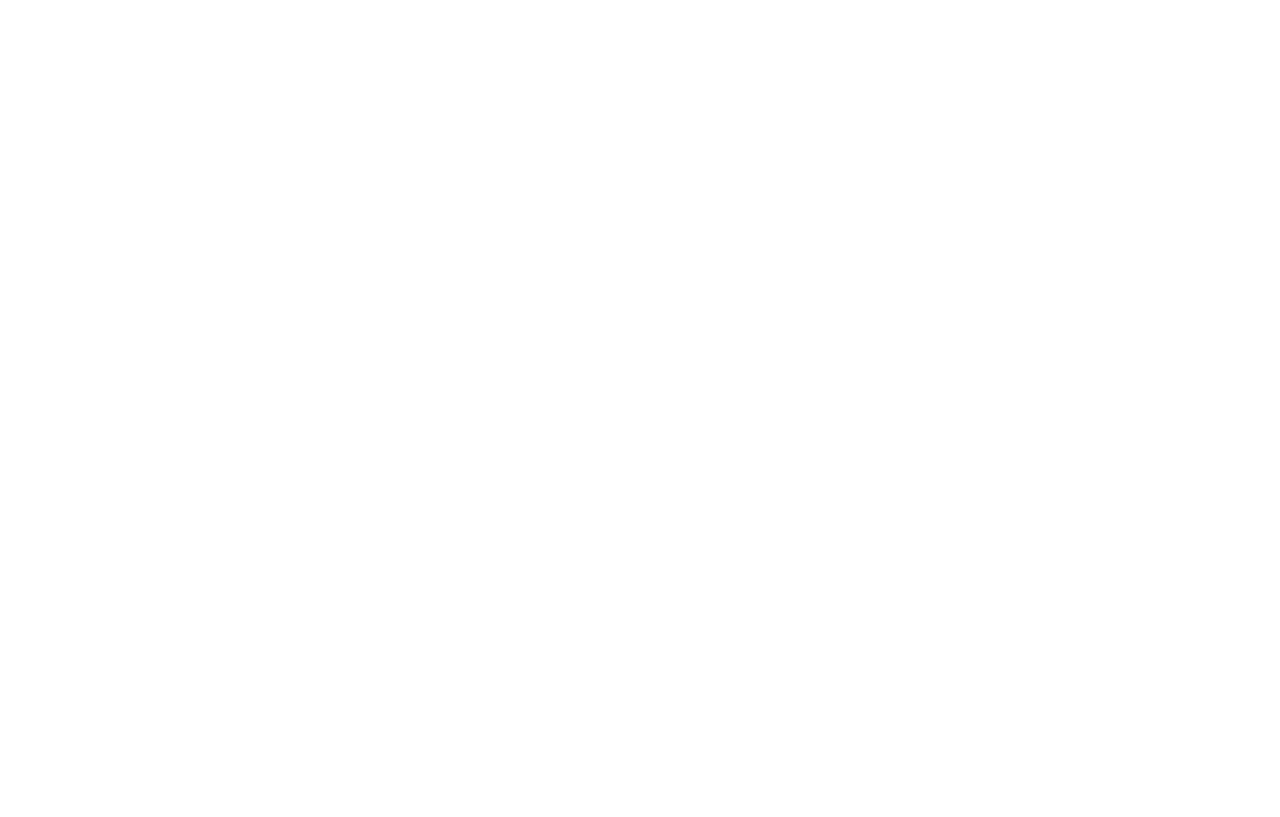
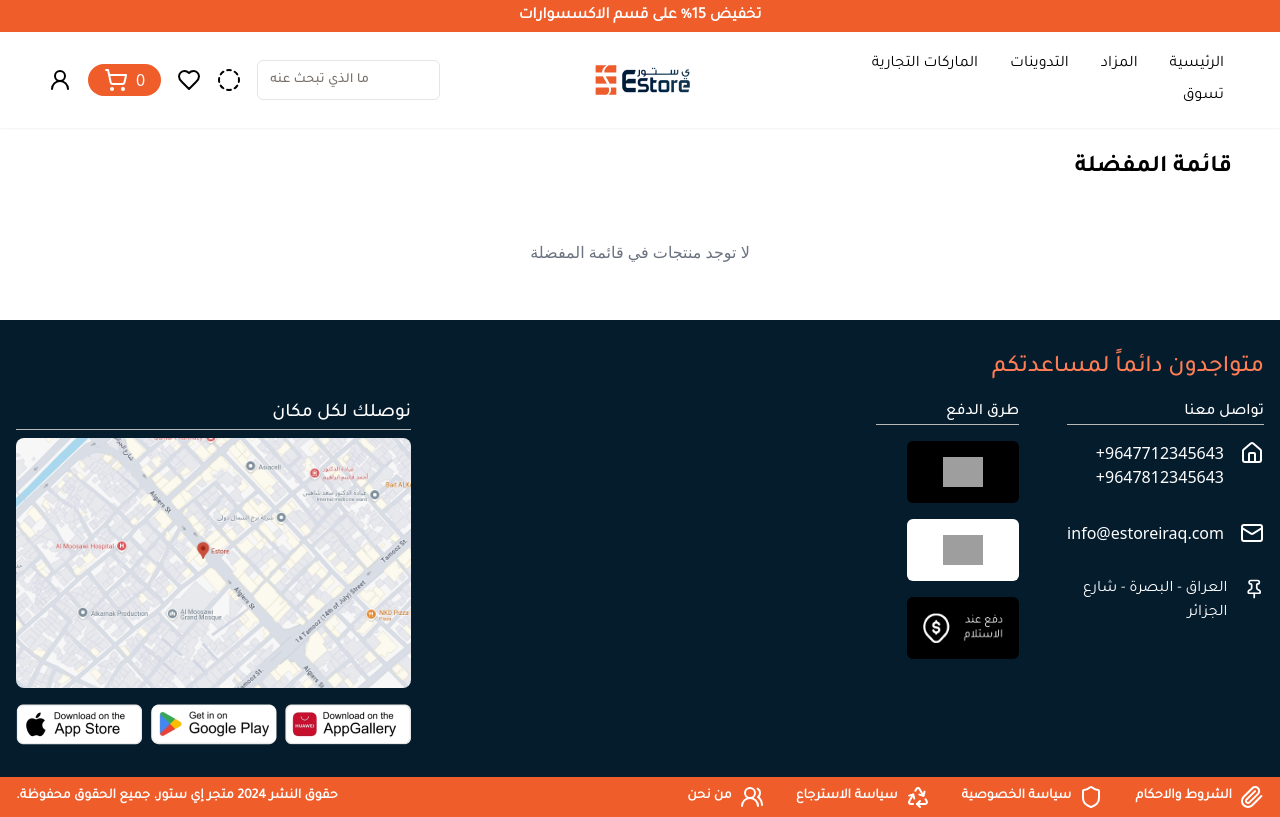
Before and after one commit to devhouse-org/e-store-frontend, a React (Vite) app: page /wishlist in a window 1280 px wide. Before the commit this address had no page. Built offline with nearby package versions, Linux system fonts and the light colour scheme; grey boxes are pictures that could not be loaded.

Commit message:
wishlist created

```diff
--- a/src/App.tsx
+++ b/src/App.tsx
@@ -16,6 +16,7 @@
 import Login from "./pages/auth/Login";
 import Signup from "./pages/auth/Signup";
 import { CartProvider } from "./context/CartContext";
+import Wishlist from "@/pages/Wishlist";
 
 function App() {
   return (
@@ -37,6 +38,7 @@
             {/* <Route path="/product/:id" element={<Product />} /> */}
 
             <Route path="/dashboard" element={<Dashboard />} />
+            <Route path="/wishlist" element={<Wishlist />} />
           </Route>
           {/* Auth routes */}
           <Route path="/login" element={<Login />} />
--- a/src/components/Navbar.tsx
+++ b/src/components/Navbar.tsx
@@ -3,6 +3,7 @@
 import CustomInput from "./CustomInput";
 import { Link, NavLink } from "react-router-dom";
 import { useCartStore } from "../store/useCartStore";
+import { useWishlistStore } from "../store/useWishlistStore";
 
 type Props = {
   hasAd?: boolean;
@@ -40,6 +41,7 @@
 
 const Navbar = (props: Props) => {
   const cartCount = useCartStore((state) => state.cartCount);
+  const wishlistCount = useWishlistStore((state) => state.wishlistCount);
 
   return (
     <div className="bg-white shadow-sm overflow-hidden">
@@ -80,7 +82,14 @@
               <ShoppingCart className="" />
               <p className="hidden md:block">{cartCount}</p>
             </Link>
-            <Heart className="hover:text-blue-500 transition ease-in-out cursor-pointer" />
+            <Link to="/wishlist" className="relative">
+              <Heart className="hover:text-blue-500 transition ease-in-out cursor-pointer" />
+              {wishlistCount > 0 && (
+                <span className="absolute -top-2 -right-2 bg-orange-500 text-white rounded-full w-4 h-4 flex items-center justify-center text-xs">
+                  {wishlistCount}
+                </span>
+              )}
+            </Link>
             <CircleDashed className="hover:text-blue-500 transition ease-in-out cursor-pointer" />
             <div className="hidden md:block">
               <CustomInput placeholder="ما الذي تبحث عنه" />
--- /dev/null
+++ b/src/pages/Wishlist.tsx
@@ -0,0 +1,25 @@
+import { useWishlistStore } from "@/store/useWishlistStore";
+import ProductCard from "@/components/ProductCard";
+
+const Wishlist = () => {
+  const { wishlist, removeFromWishlist } = useWishlistStore();
+
+  return (
+    <div className="px-12 py-6">
+      <h1 className="text-2xl font-tajawal-bold mb-6">قائمة المفضلة</h1>
+      {wishlist.length === 0 ? (
+        <div className="text-center py-8">
+          <p className="text-gray-500">لا توجد منتجات في قائمة المفضلة</p>
+        </div>
+      ) : (
+        <div className="grid grid-cols-1 md:grid-cols-3 lg:grid-cols-5 gap-4">
+          {wishlist.map((product) => (
+            <ProductCard key={product.id} product={product} size="lg" />
+          ))}
+        </div>
+      )}
+    </div>
+  );
+};
+
+export default Wishlist;
--- a/src/pages/products/Product.tsx
+++ b/src/pages/products/Product.tsx
@@ -23,6 +23,7 @@
 import { useNavigate, useParams } from "react-router-dom";
 import { getProductById, products } from "@/utils/data/products";
 import { reviews } from "@/utils/data/reviews";
+import { useWishlistStore } from "@/store/useWishlistStore";
 
 const Product = () => {
   const addToCart = useCartStore((state) => state.addToCart);
@@ -80,6 +81,10 @@
 
   const storageOptions = ["512 GB", "256 GB", "128 GB"];
 
+  const { addToWishlist, removeFromWishlist, isWishlisted } =
+    useWishlistStore();
+  const isInWishlist = product ? isWishlisted(product.id) : false;
+
   const handleAddToCart = () => {
     if (product) {
       addToCart({
@@ -96,6 +101,16 @@
   const handleBuyNow = () => {
     handleAddToCart();
     navigate("/cart");
+  };
+
+  const handleWishlistClick = () => {
+    if (product) {
+      if (isInWishlist) {
+        removeFromWishlist(product.id);
+      } else {
+        addToWishlist(product);
+      }
+    }
   };
 
   // Get 4 related products (excluding current product)
@@ -161,7 +176,14 @@
               >
                 {product.name}
               </h1>
-              <Heart className="text-gray-400 hover:text-red-500 cursor-pointer shrink-0" />
+              <Heart
+                className={`cursor-pointer transition-colors ${
+                  isInWishlist
+                    ? "text-red-500"
+                    : "text-gray-400 hover:text-red-500"
+                }`}
+                onClick={handleWishlistClick}
+              />
             </div>
 
             <div className="flex items-center">
@@ -239,17 +261,15 @@
                 size="lg"
                 className="flex-1 bg-orange-500 hover:bg-orange-600"
                 onClick={handleBuyNow}
-              >
-                شراء الآن
-              </Button>
+                label="شراء الآن"
+              />
               <Button
                 variant="outline"
                 size="lg"
                 className="flex-1 bg-orange-100 text-orange-500 hover:bg-orange-200"
                 onClick={handleAddToCart}
-              >
-                إضافة للسلة
-              </Button>
+                label="إضافة للسلة"
+              />
             </div>
           </div>
         </div>
--- /dev/null
+++ b/src/store/useWishlistStore.ts
@@ -0,0 +1,36 @@
+import { create } from "zustand";
+import { Product } from "@/utils/data/products";
+
+interface WishlistStore {
+  wishlist: Product[];
+  wishlistCount: number;
+  addToWishlist: (product: Product) => void;
+  removeFromWishlist: (productId: string) => void;
+  isWishlisted: (productId: string) => boolean;
+}
+
+export const useWishlistStore = create<WishlistStore>((set, get) => ({
+  wishlist: [],
+  wishlistCount: 0,
+  addToWishlist: (product) => {
+    const { wishlist } = get();
+    const isAlreadyInWishlist = wishlist.some((item) => item.id === product.id);
+
+    if (!isAlreadyInWishlist) {
+      set((state) => ({
+        wishlist: [...state.wishlist, product],
+        wishlistCount: state.wishlistCount + 1,
+      }));
+    }
+  },
+  removeFromWishlist: (productId) => {
+    set((state) => ({
+      wishlist: state.wishlist.filter((item) => item.id !== productId),
+      wishlistCount: state.wishlistCount - 1,
+    }));
+  },
+  isWishlisted: (productId) => {
+    const { wishlist } = get();
+    return wishlist.some((item) => item.id === productId);
+  },
+}));
```
